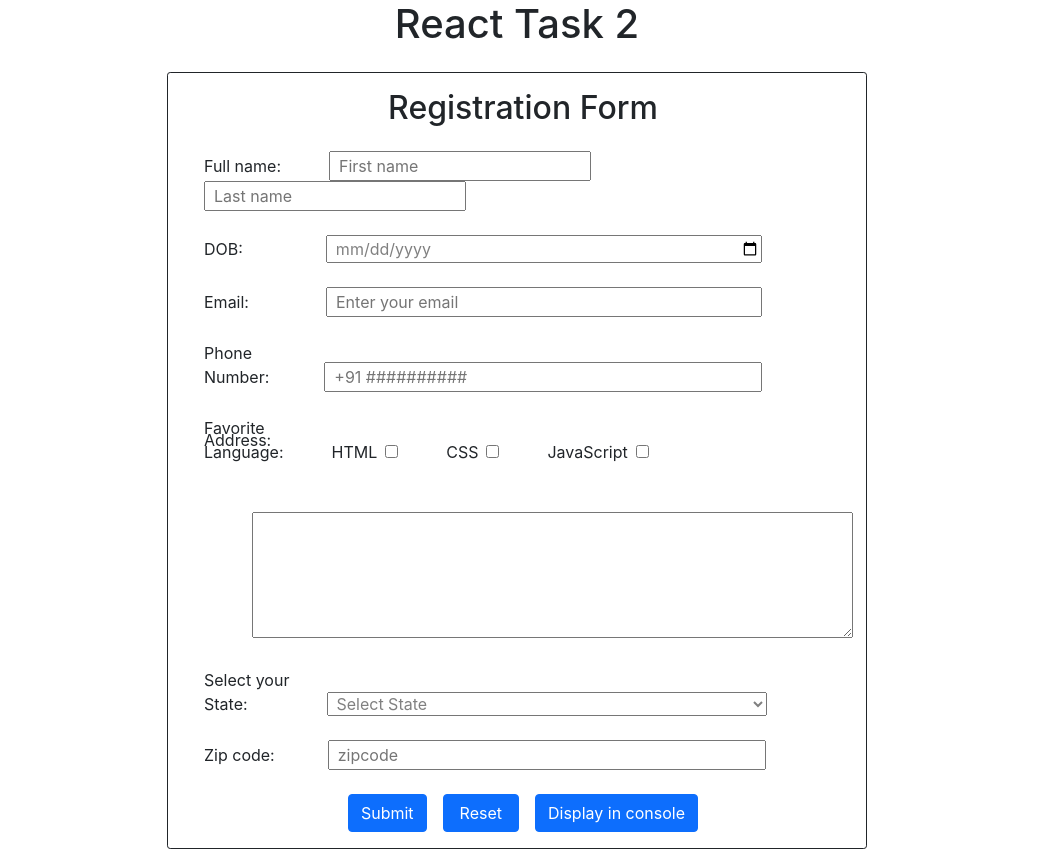
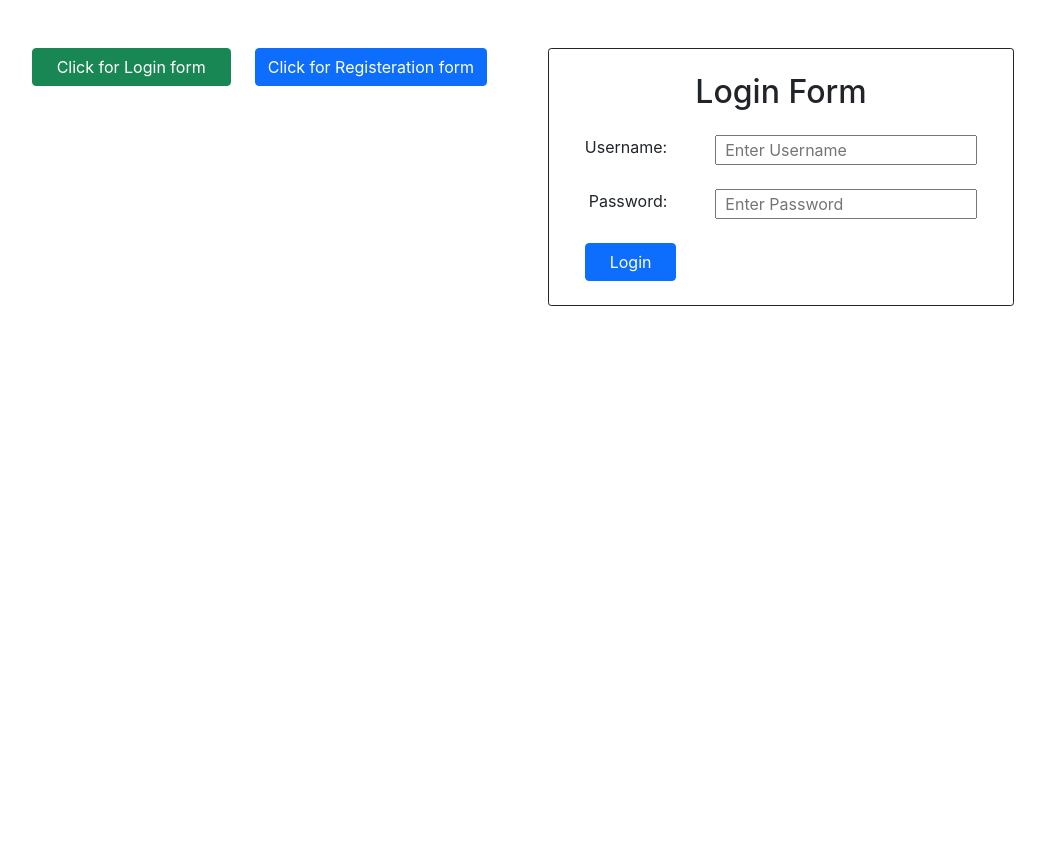
Before and after one commit to Vikas8920/React_Practice_Tasks, a React (Create React App) app: page / in a window 1280 px wide. Shown: the whole page, without its empty margins (123-1168 px from the left). After the commit the page ends 800 px from the top, so only its background shows below. Built offline with nearby package versions, Linux system fonts and the light colour scheme.

Commit message:
Task - 3

```diff
--- a/src/App.js
+++ b/src/App.js
@@ -1,10 +1,40 @@
 import './App.css'
 import Form from './Components/Form';
+import React, {useState} from 'react';
 
 function App() {
+  const [form, setForm] = useState(true)
+  const [msg, setMsg] = useState('')
+
+  //Login form
+  function handleForm(){
+    if(form==false){
+      setForm(true)
+      setMsg('Login form shows successfully')
+    }
+  }
+
+  //Registration form
+  function handleForm1(){
+    if(form==true){
+      setForm(false)
+      setMsg('Registration form shows successfully')
+    }
+  }
   return (
      <>
-     <Form/>
+
+    <div className='container d-flex justify-content-evenly'>
+      <div className='mt-5'>
+        <button onClick={handleForm} className='btn btn-success mx-4 px-4'>Click for Login form</button>
+        <button onClick={handleForm1} className='btn btn-primary'>Click for Registeration form</button>
+        <h4 className='mt-5 pt-5 ms-4 text-primary'>{msg}</h4>
+      </div>
+      <div>
+        <Form form={form}/>
+      </div>
+    </div>
+
      </>
   )
 }
--- a/src/Components/Form.js
+++ b/src/Components/Form.js
@@ -1,139 +1,60 @@
-import React, { useState } from 'react'
-import './Form.css'
+import React from 'react'
 
-const Form = () => {
-  const [fname, setFname] = useState('')
-  const [lname, setLname] = useState('')
-  const [dob, setDob] = useState('')
-  const [email, setEmail] = useState('')
-  const [phone, setPhone] = useState('')
-  const [address, setAddress] = useState('')
-  const [option, setOption] = useState('')
-  const [code, setCode] = useState('')
+export default function Form({form}) {
 
-  //For first name
-  function handleFname(event){
-    setFname(event.target.value)
-  }
 
-  //For last name
-  function handleLname(event){
-    setLname(event.target.value)
-  }
 
-  //For date of birth
-  function handleDob(event){
-    setDob(event.target.value)
-  }
-
-  //For email
-  function handleEmail(event){
-    setEmail(event.target.value)
-  }
-
-  //For phone
-  function handlePhone(event){
-    setPhone(event.target.value)
-  }
-
-  //For Address
-  function handleAddress(event){
-    setAddress(event.target.value)
-  }
-
-  //For select
-  function handleSelect(event){
-    setOption(event.target.value)
-  }
-
-  //For ZipCode
-  function handleZipcode(event){
-    setCode(event.target.value)
-  }
-
-  //For display in console
-  function display(){
-    console.log(fname,lname,dob,email,phone,address,option,code)
-  }
-
-  //For Submit
-  function handleSubmit(event){
-    event.preventDefault()
-  }
-
-  //For Reset the form
-  function handleReset(){
-    setFname('')
-    setLname('')
-    setDob('')
-    setEmail('')
-    setPhone('')
-    setAddress('')
-    setCode('')
-    setOption('')
-  }
-  return (
-    <>
-      <div className="container">
-        <h1 className='text-center'>React Task 2</h1>
-        <div className="container border border-1 border-dark rounded-1 mt-4 pb-3 pt-3 ps-4 formwidth">
-            <h2 className='text-center'>Registration Form</h2>
-            <form onSubmit={handleSubmit}>
-            <div className="container mt-4">
-                <label htmlFor="fname">Full name:</label>
-                <input type="text" placeholder='First name' id='fname' className='mx-5 ps-2' value={fname} onChange={handleFname}/>
-                <input type="text" placeholder='Last name' id="fname" className='ps-2' value={lname} onChange={handleLname}/>
+  if(form==true){
+    return(
+      <>
+      {/* Login form */}
+      <div className='container mt-5 d-flex justify-content-center'>
+        <form className='border border-1 border-dark rounded-1 p-4'>
+            <h2 className='text-center'>Login Form</h2>
+            <div className="container mt-4 d-flex justify-content-center">
+                <label htmlFor="username" className='me-5'>Username:</label>
+                <input type="text" id='username' placeholder='Enter Username' className='ps-2'/>
+            </div>
+            <div className="container mt-4 d-flex justify-content-center">
+                <label htmlFor="password" className='me-4 ps-1'>Password:</label>
+                <input type="password" id='password' placeholder='Enter Password' className='ms-4 ps-2'/>
             </div>
             <div className="container mt-4">
-                <label htmlFor="dob">DOB:</label>
-                <input type="date" placeholder='mm/dd/yyyy' id='dob' className='ps-2 date' value={dob} onChange={handleDob}/>
+               <button type='button' className='btn btn-primary px-4'>Login</button>
+            </div>
+        </form>
+      </div>
+      </>
+    )
+  }else{
+    return(
+      <>
+      {/* Registration form */}
+      <div className='container mt-5 d-flex justify-content-center'>
+        <form className='border border-1 border-dark rounded-1 p-4'>
+            <h2 className='text-center'>Registration Form</h2>
+            <div className="container mt-4 d-flex justify-content-center">
+                <label htmlFor="username" className='me-5'>Username:</label>
+                <input type="text" id='username' placeholder='Enter Username' className='ps-2'/>
+            </div>
+            <div className="container mt-4 d-flex justify-content-center">
+                <label htmlFor="email" className='me-5 ps-2'>Email:</label>
+                <input type="email" id='email' placeholder='Enter Email' className='ms-4 ps-2'/>
+            </div>
+            <div className="container mt-4 d-flex justify-content-center">
+                <label htmlFor="password" className='me-4 ps-1'>Password:</label>
+                <input type="password" id='password' placeholder='Enter Password' className='ms-4 ps-2'/>
+            </div>
+            <div className="container mt-4 d-flex justify-content-center">
+                <label htmlFor="cpassword" className='me-4 ps-1'>Confirm<br/>Password:</label>
+                <input type="password" id='cpassword' placeholder='Enter Confirm Password' className='ms-4 ps-2'/>
             </div>
             <div className="container mt-4">
-                <label htmlFor="email">Email:</label>
-                <input type="email" placeholder='Enter your email' id='email' className='ps-2 email' value={email} onChange={handleEmail}/>
+               <button type='button' className='btn btn-primary px-4'>Login</button>
             </div>
-            <div className="container mt-4">
-                <label htmlFor="phone">Phone<br/>Number:</label>
-                <input type="number" placeholder='+91 ##########' min="0" id='phone' className='ps-2 phone' value={phone} onChange={handlePhone}/>
-            </div>
-            <div className="container mt-4">
-                <label className='me-5'>Favorite<br/>Language:</label>
-                <label htmlFor="html" className='me-2'>HTML</label>
-                <input type="checkbox" id='html' className='me-5'/>
-                <label htmlFor="css" className='me-2'>CSS</label>
-                <input type="checkbox" id='css' className='me-5'/>
-                <label htmlFor="javaScript" className='me-2'>JavaScript</label>
-                <input type="checkbox" id='javaScript' className='me-5'/>
-            </div>
-            <div className="container mt-4">
-                <label htmlFor="address" className='me-2 tranform'>Address:</label>
-                <textarea id="address" cols="56" rows="5" className='ms-5 ps-2' value={address} onChange={handleAddress}></textarea>
-            </div>
-            <div className='container mt-4'>
-              <label htmlFor="select" className='me-2'>Select your<br/>State:</label>
-              <select id="select" className='select ps-1' value={option} onChange={handleSelect}>
-                <option value="Select_State">Select State</option>
-                <option value="Delhi">Delhi</option>
-                <option value="UP">UP</option>
-                <option value="Haryana">Haryana</option>
-                <option value="Uttarakhand">Uttarakhand</option>
-                <option value="Bihar">Bihar</option>
-              </select>
-            </div>
-            <div className="container mt-4">
-                <label htmlFor="zip" className='zip'>Zip code:</label>
-                <input type="number" placeholder='zipcode' min="0" id='zip' className='ps-2 ms-2 phone' value={code} onChange={handleZipcode}/>
-            </div>
-            <div className="container text-center mt-4">
-                <button className='btn btn-primary me-3 ' type='submit'>Submit</button>
-                <button className='btn btn-primary px-3 ' type='button' onClick={handleReset}>Reset</button>
-                <button className='btn btn-primary ms-3 ' type='button' onClick={display}>Display in console</button>
-            </div>
-            </form>
-        </div>
+        </form>
       </div>
-    </>
-  )
+      </>
+    )
+  }
 }
-
-export default Form
```
